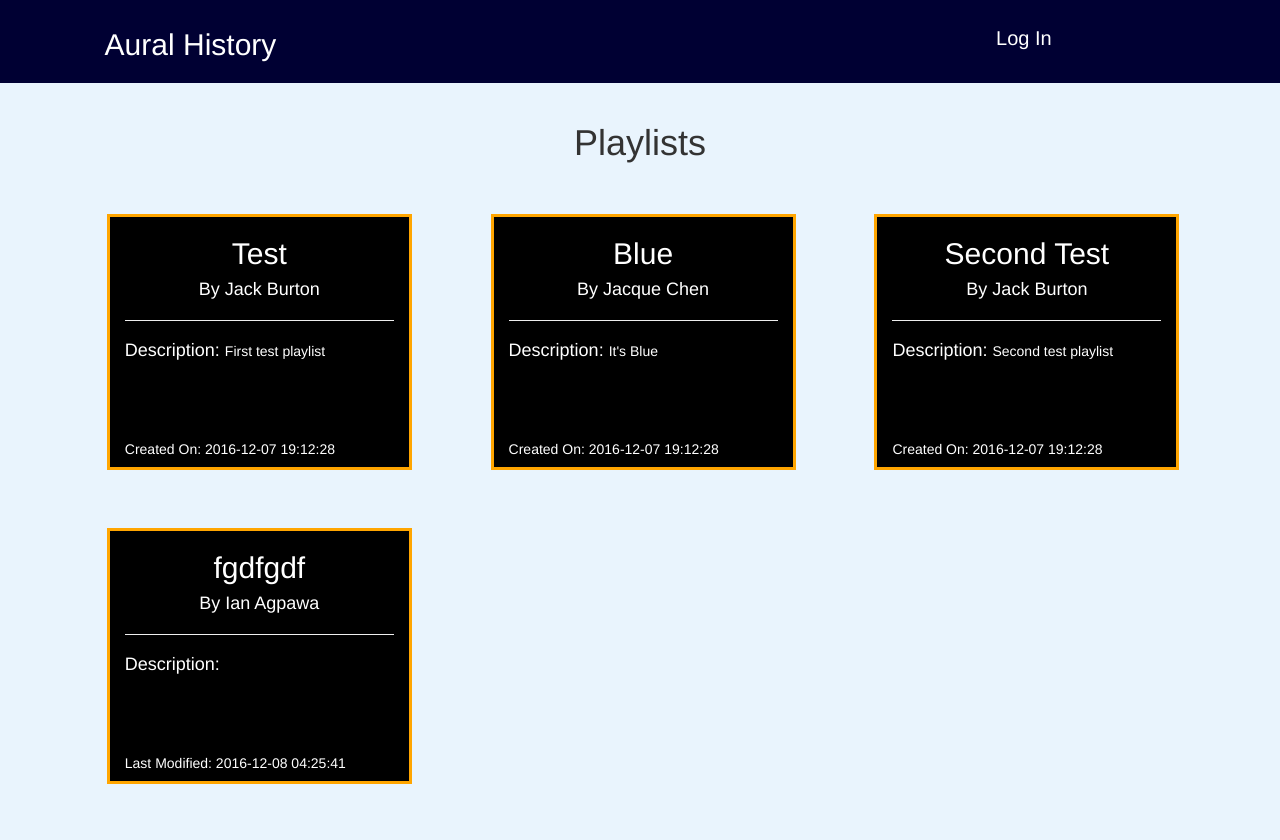
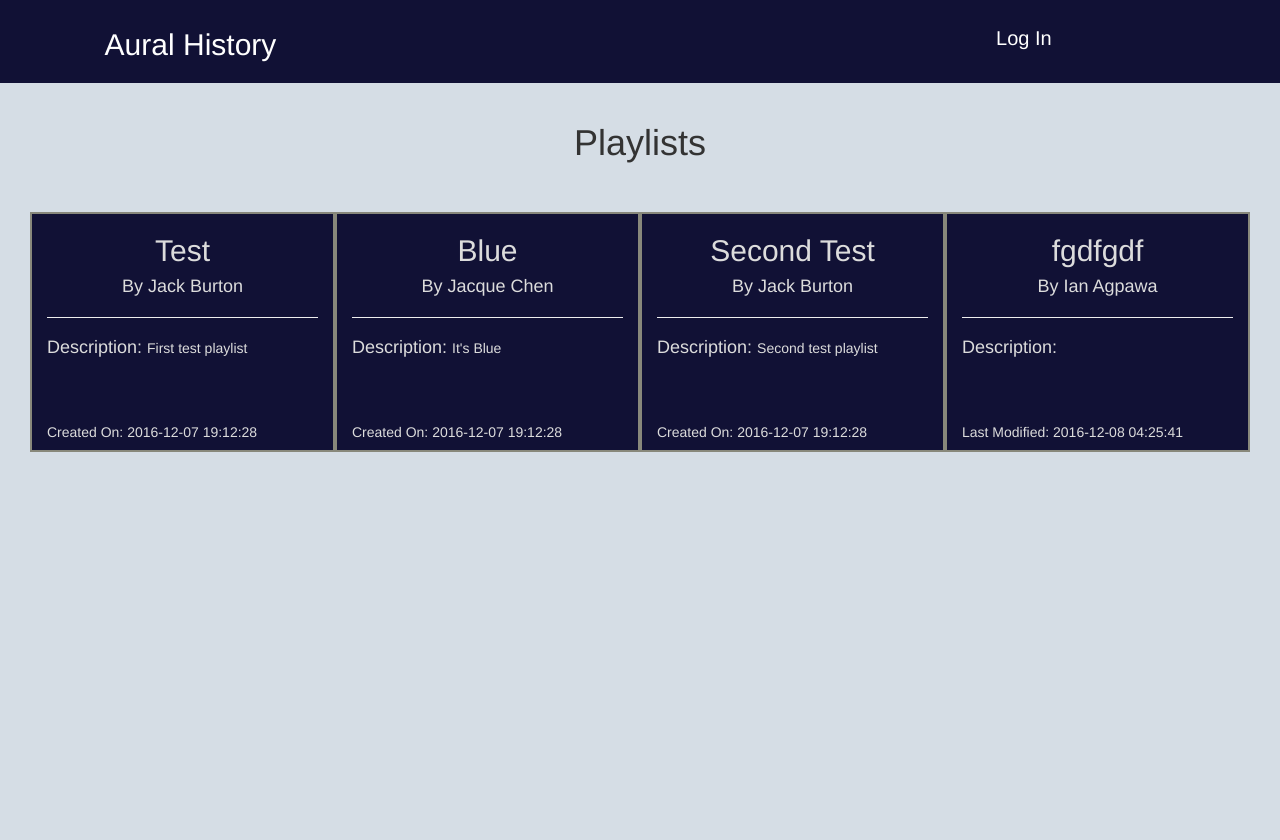
Before and after one commit to ianagpawa/catalog, a Flask app: page / in a window 1280 px wide. After the commit the page ends 452 px from the top, so only its background shows below. Run offline with Flask 2, Linux system fonts and the light colour scheme; data comes from the database, SQL or seed files in the repository; some libraries are stand-ins or nearby versions.

Commit message:
refactor: Change page styling and coloring

```diff
--- a/static/styles/main.css
+++ b/static/styles/main.css
@@ -1,6 +1,6 @@
 
 body{
-    background-color: #E9F4FD;
+    background-color: #D5DDE5;
     overflow: auto;
 }
 
@@ -9,6 +9,11 @@ a {
 }
 
 a:hover{
+    color: white;
+    text-decoration: none;
+}
+
+.linkage:hover{
     color: #CC7000;
 }
 
@@ -16,7 +21,7 @@ a:hover{
 .top-part{
     padding-top: 3vh;
     padding-bottom: 2vh;
-    background-color: #000033;
+    background-color: #111135;
     vertical-align: middle;
 }
 
@@ -76,20 +81,24 @@ ul{
 
 /*  playlists   */
 .playlist-tile{
-    background-color: black;
-    color: white;
-    height: 20vw;
+    background-color: #111135;
+    color: #DCDCDC;
+    height: 30vh;
     margin: 2px;
     padding-left,
     padding-right: 2vw;
-    margin-left: 6vw;
+    margin: 0;
     margin-bottom: 7vh;
-    border: 3px solid orange;
+    border: 2px solid #88887B;
 }
 
-.playlist-title{
-    color: white;
+.playlist-tile:hover{
+    opacity: .8;
+    color: #7A4300;
 }
+
+
+
 .playlist-description{
     display: inline;
 }
--- a/templates/base.html
+++ b/templates/base.html
@@ -44,13 +44,13 @@
         <div class="container-fluid">
             <div class='row top-part'>
                 <div class='col-md-4 logit'>
-                    <a id='home' href="{{url_for('showPlaylists')}}">
+                    <a id='home' class='linkage' href="{{url_for('showPlaylists')}}">
                         Aural History
                     </a>
                 </div>
                 <div class='col-md-offset-2 col-md-4 text-right logit'>
                     {% if 'username' not in session %}
-                    <a class='log' id='login' href="{{url_for('showLogin')}}">Log In</a>
+                    <a class='log linkage' id='login' href="{{url_for('showLogin')}}">Log In</a>
                     {% else %}
                     <ul class="navbar-nav navbar-right">
                         <li><img id='user-image' src="{{session.picture}}"
--- a/templates/publicplaylists.html
+++ b/templates/publicplaylists.html
@@ -25,8 +25,9 @@
     <div id="playlist-tiles"></div>
 
     {% for playlist in playlists %}
+    <a class="playlist-title" href="{{url_for('showSongs', playlist_id = playlist.id)}}">
     <div class='container col-md-3 playlist-tile'>
-        <a class="playlist-title" href="{{url_for('showSongs', playlist_id = playlist.id)}}">
+
         <div class='top-playlist'>
             <h2 class='text-center'>
 
@@ -42,15 +43,16 @@
                 <p class='playlist-description'>{{playlist.description}}</p>
                 <br>
                 {% if playlist.time_updated %}
-                <h5 class='playlist-time'> Last Modified: {{playlist.time_updated}}</h5>
+                <h5 class='playlist-time text-left'>Last Modified: {{playlist.time_updated}}</h5>
                 {% else %}
-                <h5 class='playlist-time'>Created On: {{ playlist.time_created }}</h5>
+                <h5 class='playlist-time text-left'>Created On: {{ playlist.time_created }}</h5>
                 {% endif %}
             </div>
         </div>
         <br>
-        </a>
+
     </div>
+    </a>
 
     {% endfor %}
 </div>
```
